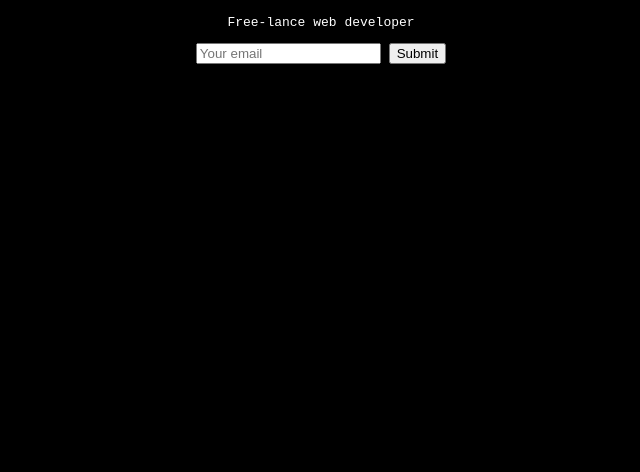
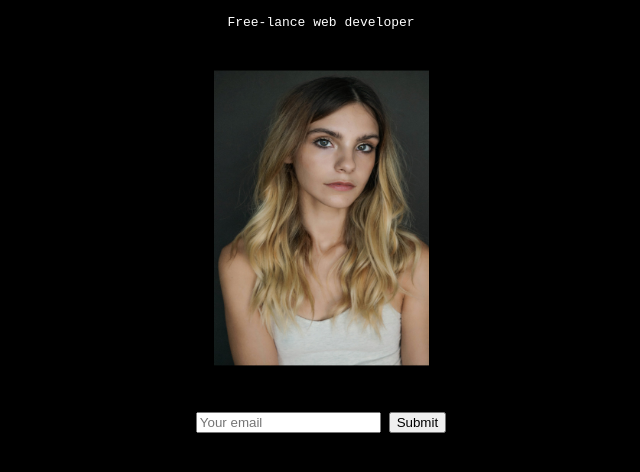
Before and after one commit to katedavis248/businesscard, a plain HTML site: page index.html in a window 1280 px wide. Shown: the part 50-522 px from the top of the page, without its empty margins (319-959 px from the left). Drawn offline with Linux system fonts and the light colour scheme.

Commit message:
added image for business card

```diff
--- a/index.html
+++ b/index.html
@@ -11,6 +11,10 @@
 <body>
     <h1>Kate Davis</h1>
     <p>Free-lance web developer</p>
+    <img src="me.JPG" width="215px" height="350px">
+    <br>
+    <br>
+
 
     <input type='email' placeholder="Your email">
     <input type="submit">
```
Also changed, not shown: me.JPG (added).
